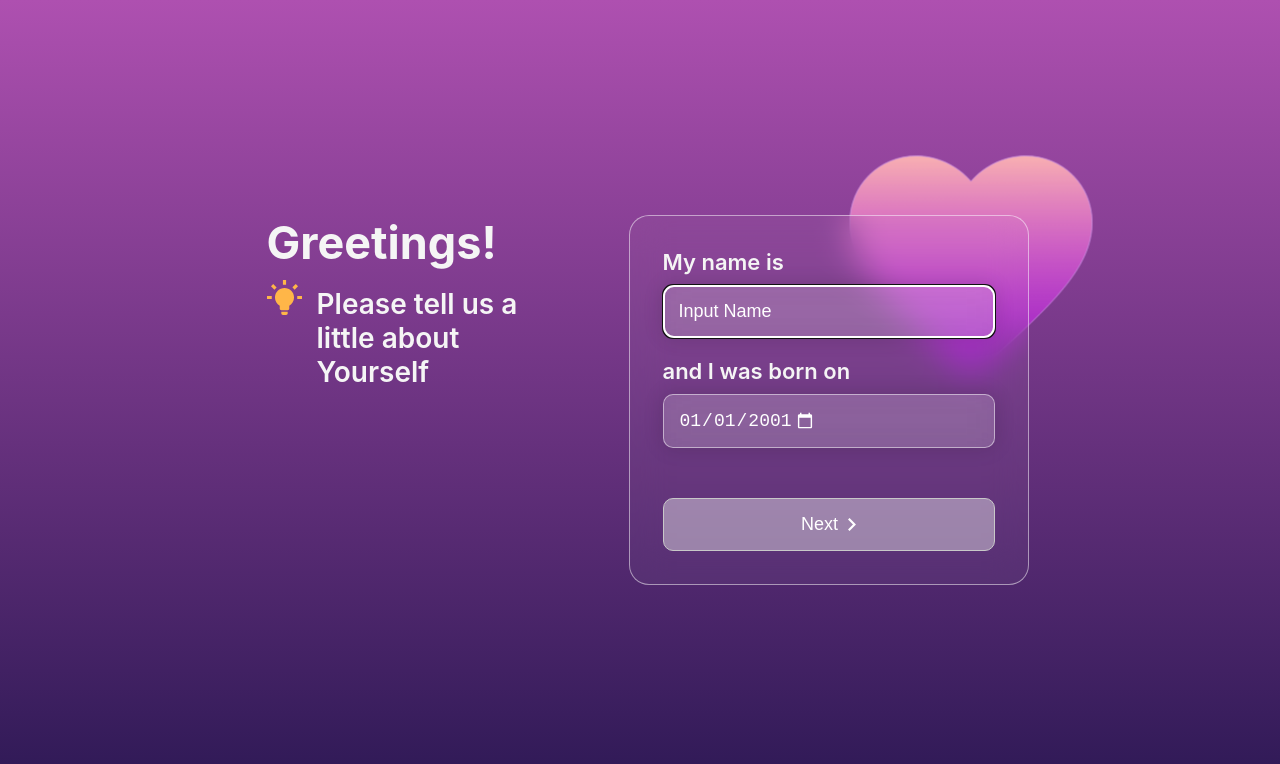
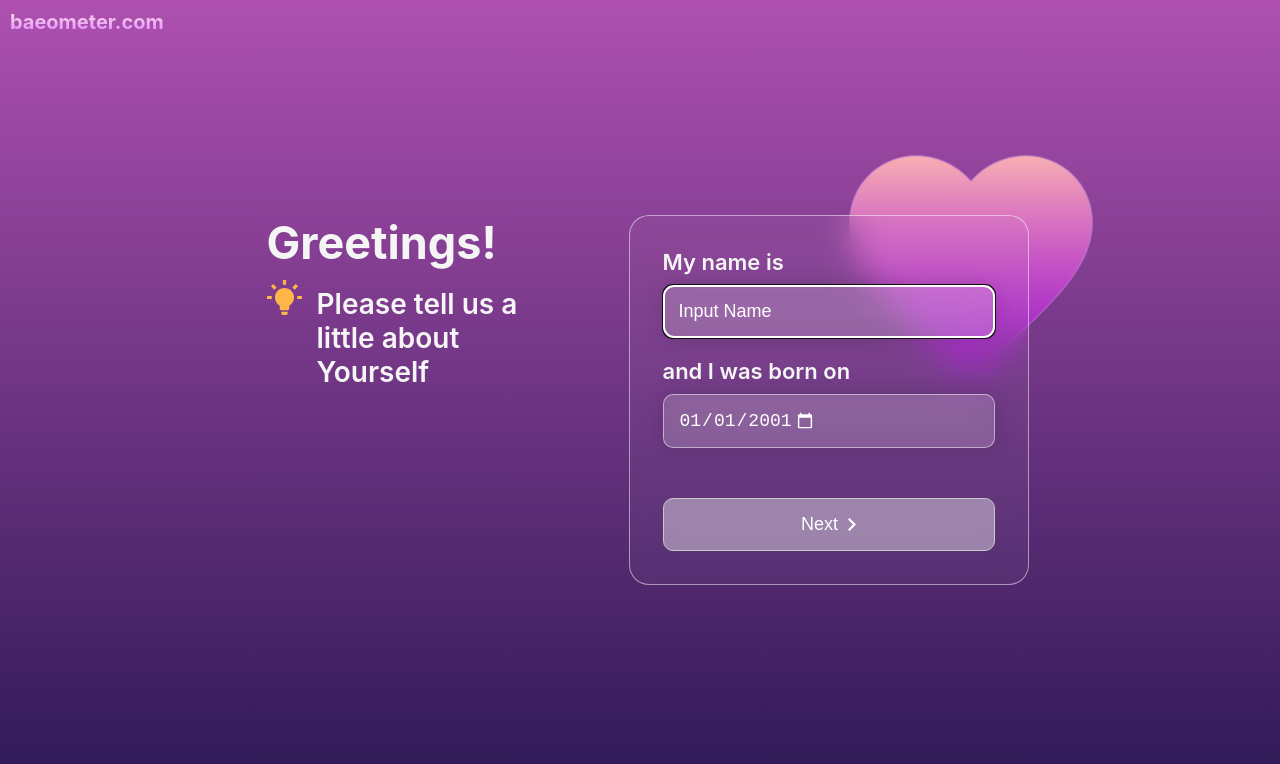
Before and after one commit to cse110-sp23-group28/cse110-sp23-group28, a website: page source/baeometer.html in a window 1280 px wide. Drawn offline with Linux system fonts and the light colour scheme; a web font is replaced by a local one.

Commit message:
app-branding

```diff
--- a/source/baeometer.html
+++ b/source/baeometer.html
@@ -24,6 +24,7 @@
 
 <body>
     <noscript><strong>Turn on your browser JavaScript to predict your relationship ;&#41;</strong></noscript>
+    <h1>baeometer.com</h1>
     <div id="progressThermometer">
         <div id="progressFill"></div>
     </div>
--- a/source/style/baeometer.css
+++ b/source/style/baeometer.css
@@ -85,6 +85,17 @@ body.auto{
     margin-left: 10px;
 }
 
+h1{
+    position: fixed;
+    font-size: 20px;
+    margin: 10px;
+    overflow: hidden;
+    background: linear-gradient(180deg, #ffe3e3 0%, rgb(223, 135, 255) 100%);
+    background-clip: text;
+    -webkit-background-clip: text;
+    -webkit-text-fill-color: transparent;
+    text-decoration: none;
+}
 
 /* input section for you and bae */
 .nameBirthdayInput{
@@ -736,6 +747,11 @@ screen and (max-height: 640px) {
 
 /* Portrait mode */
 @media (orientation: portrait) {
+    h1{
+        margin-left: 0;
+        left: 50%;
+        transform: translate(-50%, -50%);
+    }
     /* input sections for you and bae */
     #yourNameBirthdayContainer, #baeNameBirthdayContainer {
         flex-direction: column;
```
